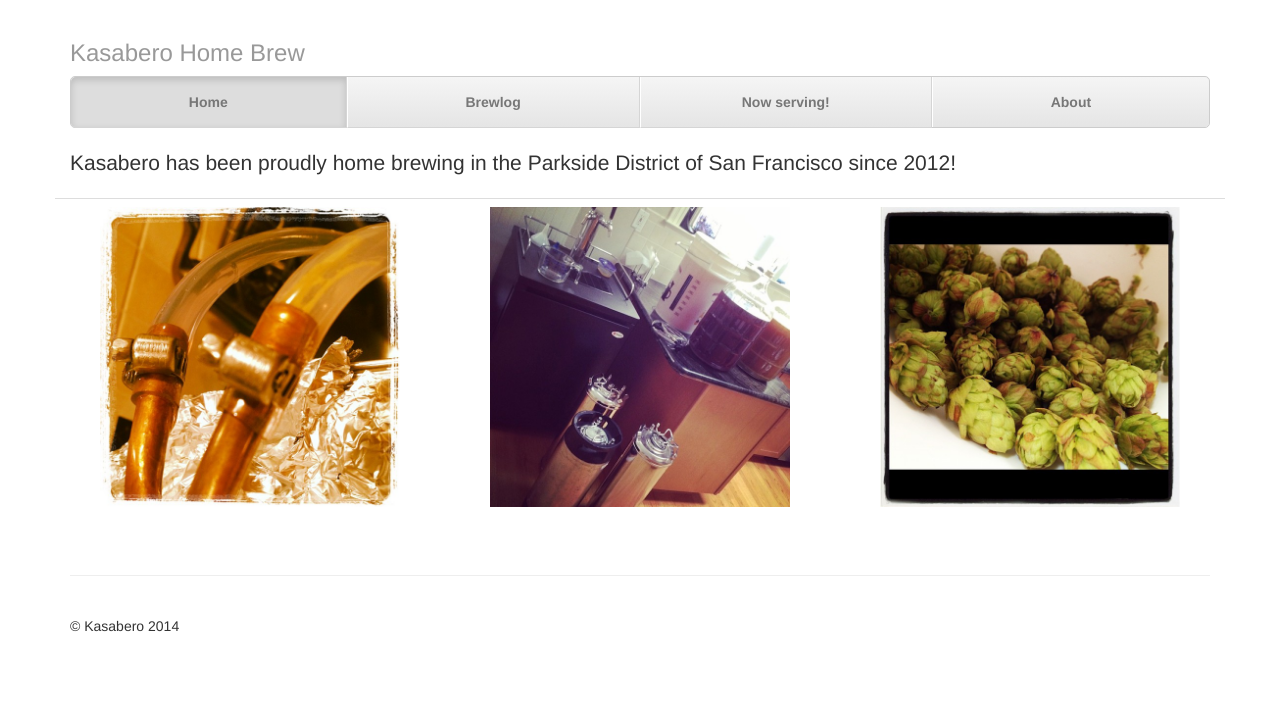
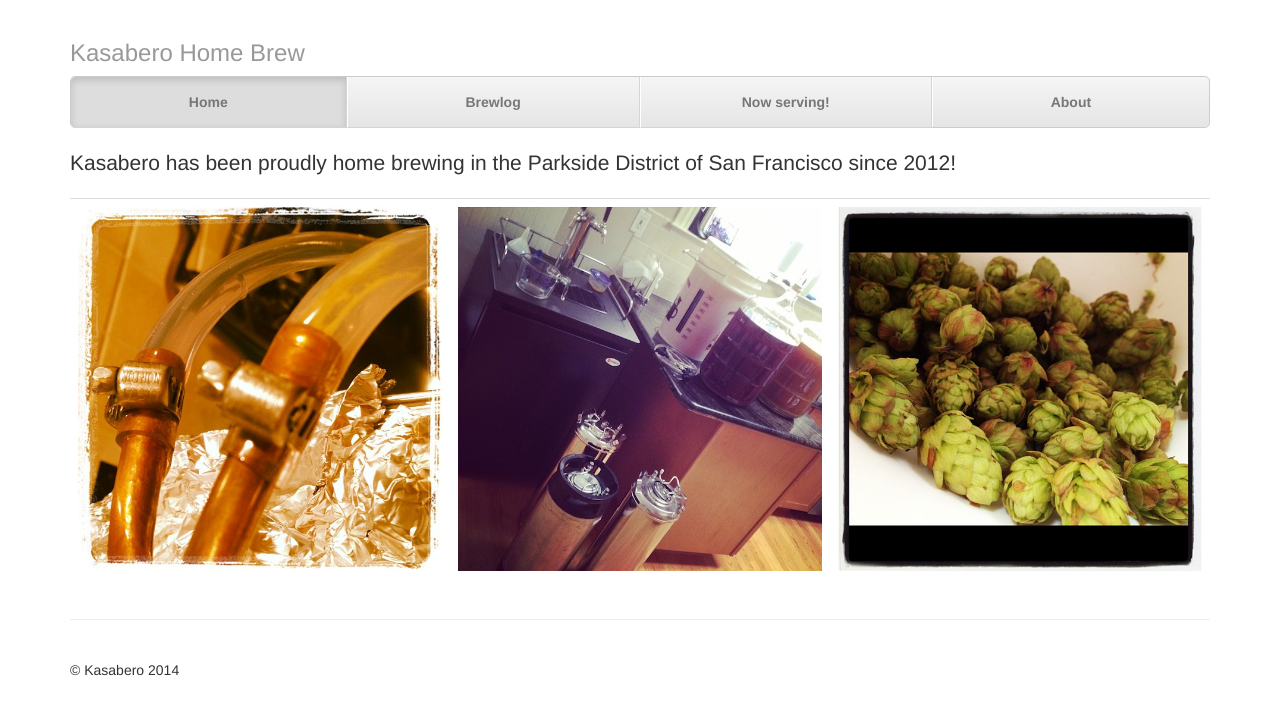
Before and after one commit to kasabero/kasabero.github.io, a Jekyll site: the page built from index.html, in a window 1280 px wide. Shown: the top 715 px of the page. Built offline with Jekyll 4.4.1, drawn with Linux system fonts in a browser that asks for light colours; nearby versions of some CDN libraries; library files that are not in the unit come from our copies.

Commit message:
home page images now responsive

```diff
--- a/index.html
+++ b/index.html
@@ -9,14 +9,14 @@
 <p class="lead">Kasabero has been proudly home brewing in the Parkside District of
 San Francisco since 2012!</p>
 
-<div class="row">
+<div class="table-responsive">
   <table class="table">
     <tr>
-      <td><img src="images/chiller.jpg" alt="chiller" class="center-block" width="300px"/>
+      <td><img src="images/chiller.jpg" alt="chiller" class="img-responsive"/>
       </td>
-      <td><img src="images/kegs.jpg" alt="kegs and carboys" class="center-block" width="300px"/>
+      <td><img src="images/kegs.jpg" alt="kegs and carboys" class="img-responsive"/>
       </td>
-      <td><img src="images/hops.jpg" alt="hops" class="center-block" width="300px"/>
+      <td><img src="images/hops.jpg" alt="hops" class="img-responsive"/>
       </td>
     </tr>
   </table>
```
Also changed, not shown: 1 other file.
